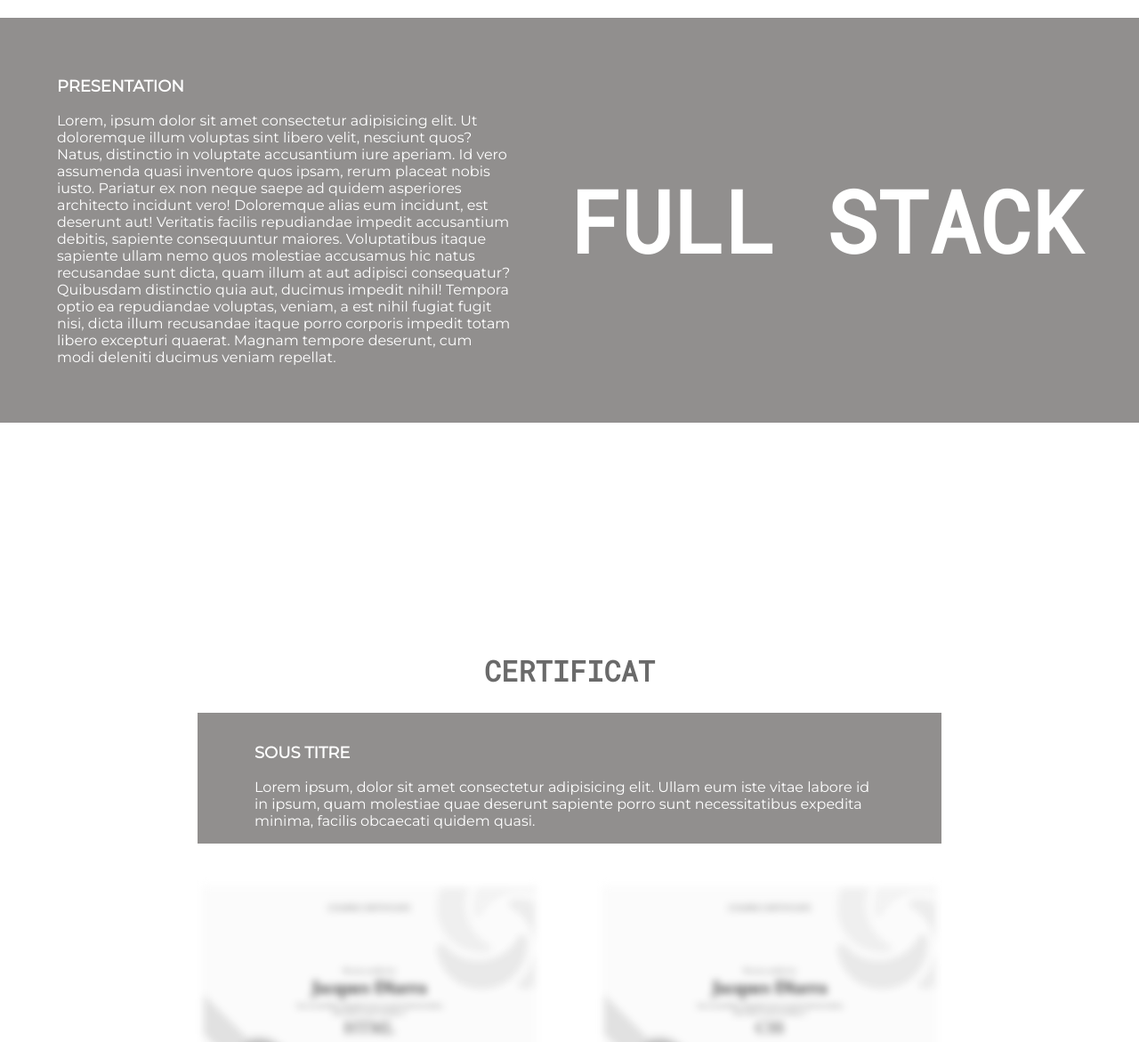
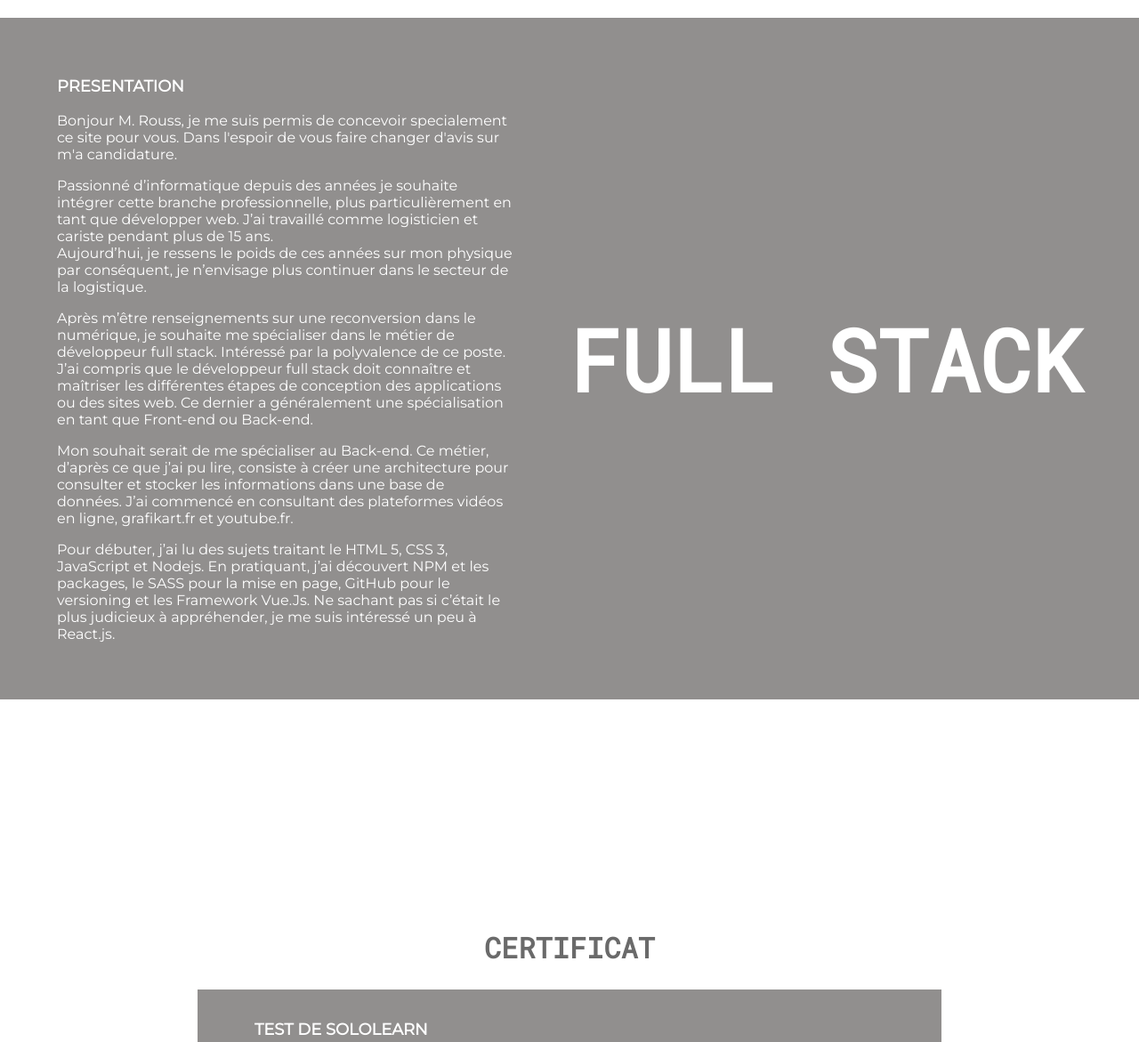
Before and after one commit to Pugnare/simplon, a website: page index.html in a window 1280 px wide. Shown: the part 260-1431 px from the top of the page at 89% size. Drawn offline with Linux system fonts and the light colour scheme.

Commit message:
modification et apport aux textes

```diff
--- a/index.html
+++ b/index.html
@@ -9,7 +9,7 @@
   <link rel="stylesheet" href="style/css/style.css">
   <link rel="stylesheet" href="https://fonts.googleapis.com/css?family=Montserrat|Roboto+Mono&display=swap">
   <link rel="stylesheet" href="https://fonts.googleapis.com/icon?family=Material+Icons">
-  <title>CV - SIMPLON</title>
+  <title>A l'attention de SIMPLON</title>
 </head>
 
 <body>
@@ -47,22 +47,27 @@
       <section class="presentation__content">
         <h3 class="presentation__subheading subheading" id="presentation">presentation</h3>
 
-        <p class="presentation__para">Lorem, ipsum dolor sit amet consectetur adipisicing elit. Ut doloremque illum
-          voluptas sint libero
-          velit, nesciunt quos? Natus, distinctio in voluptate accusantium iure aperiam. Id vero assumenda
-          quasi
-          inventore quos ipsam, rerum placeat nobis iusto. Pariatur ex non neque saepe ad quidem asperiores
-          architecto incidunt vero! Doloremque alias eum incidunt, est deserunt aut! Veritatis facilis
-          repudiandae
-          impedit accusantium debitis, sapiente consequuntur maiores. Voluptatibus itaque sapiente ullam nemo
-          quos
-          molestiae accusamus hic natus recusandae sunt dicta, quam illum at aut adipisci consequatur?
-          Quibusdam
-          distinctio quia aut, ducimus impedit nihil! Tempora optio ea repudiandae voluptas, veniam, a est
-          nihil
-          fugiat fugit nisi, dicta illum recusandae itaque porro corporis impedit totam libero excepturi
-          quaerat.
-          Magnam tempore deserunt, cum modi deleniti ducimus veniam repellat.</p>
+        <p class="presentation__para">Bonjour M. Rouss, je me suis permis de concevoir specialement ce site pour vous. Dans l'espoir de vous faire changer d'avis sur m'a candidature. </p>
+
+        <p>Passionné d’informatique depuis des années je souhaite intégrer cette branche
+          professionnelle, plus particulièrement en tant que développer web. J’ai travaillé comme logisticien et cariste
+          pendant plus de 15 ans.<br>
+          Aujourd’hui, je ressens le poids de ces années sur mon physique par conséquent, je n’envisage plus continuer
+          dans le secteur de la logistique.</p>
+
+          <p> Après m’être renseignements sur une reconversion dans le numérique, je souhaite me spécialiser dans le métier
+          de développeur full stack. Intéressé par la polyvalence de ce poste. <br> J’ai compris que le développeur full
+          stack doit connaître et maîtriser les différentes étapes de conception des applications ou des sites web. Ce
+          dernier a généralement une spécialisation en tant que Front-end ou Back-end.</p>
+
+          <p>Mon souhait serait de me spécialiser au Back-end. Ce métier, d’après ce que j’ai pu lire, consiste à créer une
+          architecture pour consulter et stocker les informations dans une base de données. J’ai commencé en consultant
+          des plateformes vidéos en ligne, grafikart.fr et youtube.fr.</p>
+
+         <p> Pour débuter, j’ai lu des sujets traitant le HTML 5, CSS 3, JavaScript et Nodejs. En pratiquant, j’ai
+          découvert NPM et les packages, le SASS pour la mise en page, GitHub pour le versioning et les Framework
+          Vue.Js. Ne sachant pas si c’était le plus judicieux à appréhender, je me suis intéressé un peu à React.js.
+        </p>
 
       </section>
     </article>
@@ -75,12 +80,14 @@
       <h2 class="degree__headline headline" id="certificat">certificat</h2>
       <section class="degree__content">
         <div class="degree--align degree--bg">
-          <h3 class="degree__sudheading sudheading">sous titre</h3>
+          <h3 class="degree__sudheading sudheading">Test de sololearn</h3>
 
-          <span class="degree__detail">Lorem ipsum, dolor sit amet consectetur adipisicing elit. Ullam eum iste vitae
-            labore id in ipsum,
-            quam molestiae quae deserunt sapiente porro sunt necessitatibus expedita minima, facilis obcaecati
-            quidem quasi.</span>
+          <span class="degree__detail">Je ne pouvais pas ne pas ces cours et évaluation, comme il est était demandé. Si
+            je connais un grand nombre de balise HTML5 et de régles css3
+            J'ai réalisé qu'il y avait encore certain nombre que je connaissais peu, mal ou pas de tout.
+            J'en ai profité pour revoir certaine base et apprendre de nouvelle comme la régles "filter" ou balise
+            apparaitre "_blank".
+          </span>
         </div>
         <section class="degree__image--center">
           <img class="degree__image" src="./img/cert-html.jpg" alt="certificat html">
@@ -145,15 +152,15 @@
     <article class="area__fourth projet__container">
       <h2 class="projet__headline" id="projet">Projet professsionel</h2>
       <div class="projet--flex">
-        <p>Lorem ipsum dolor sit amet consectetur, adipisicing elit. Enim perferendis commodi laboriosam suscipit
-          nobis, iure nemo eius eos aperiam mollitia et dolore id aut illo repellendus tempora. Repudiandae blanditiis
-          numquam iste. Optio nostrum nobis autem, ut tempore laboriosam, sint officia inventore voluptatum,
-          consequuntur ullam! Molestiae hic possimus expedita cupiditate quidem facilis ab libero quam, optio nam
-          maxime architecto id porro eius adipisci corporis laudantium cumque obcaecati? Nihil, ea. Facere quod
-          maxime, harum omnis ipsa repellat? Nihil ducimus libero nemo quaerat natus ipsam maiores omnis laboriosam
-          voluptatem eaque distinctio, nam qui. Expedita, quae porro? Ipsum ipsa doloremque qui animi ipsam quibusdam
-          dignissimos! Sed eligendi voluptatem blanditiis, voluptatibus quia fugiat saepe unde nam corrupti minima
-          impedit labore mollitia nulla. Eius, voluptate delectus!</p>
+        <p>Je souhaite devenir web développeur full stack, mais il y a des notions que je n’arrive pas appréhender seul.
+          La solution la plus appropriée serait de passer par un centre pour être accompagné et guidé dans mon
+          apprentissage.
+          Votre centre de formation semble parfaitement correspondre à mes attentes et la réputation de votre
+          savoir-faire sera un atout considérable pour mener à bien ma reconversion jusqu’ici principalement
+          autodidacte.
+
+
+        </p>
         <img src="./img/Full-Stack-Developer-Certification-Feature.png" alt="">
       </div>
     </article>
@@ -163,13 +170,10 @@
   <footer class="footer__container">
     <section class="footer__detail">
       <h3 class="footer__sudheading">Jacques Diarra</h3>
-      <p>Lorem ipsum dolor, sit amet consectetur adipisicing elit. Quidem a quo fugiat ducimus quaerat. Iusto debitis
-        nisi
-        iure! Vel, maxime architecto? Animi recusandae aut quia provident ad fugit expedita distinctio assumenda
-        doloribus
-        delectus ratione dignissimos error explicabo cupiditate reprehenderit, mollitia adipisci nesciunt natus labore
-        ea
-        sit fuga laudantium quasi. Architecto.</p>
+      <p> Malgré les quelques problèmes technique et de finissition, j'espère avoir répondu qu niveau d'exigence.
+        Je vous remercie d’avoir pris le temps de me lire et vous adresse mes salutations les meilleures.
+
+      </p>
     </section>
 
     <div class="footer--flex">
```
